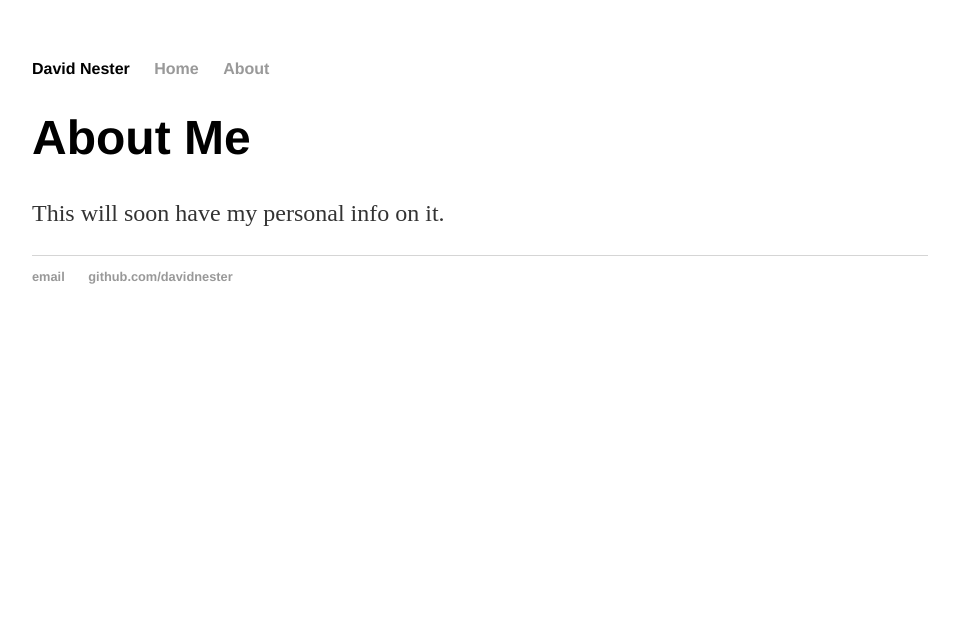
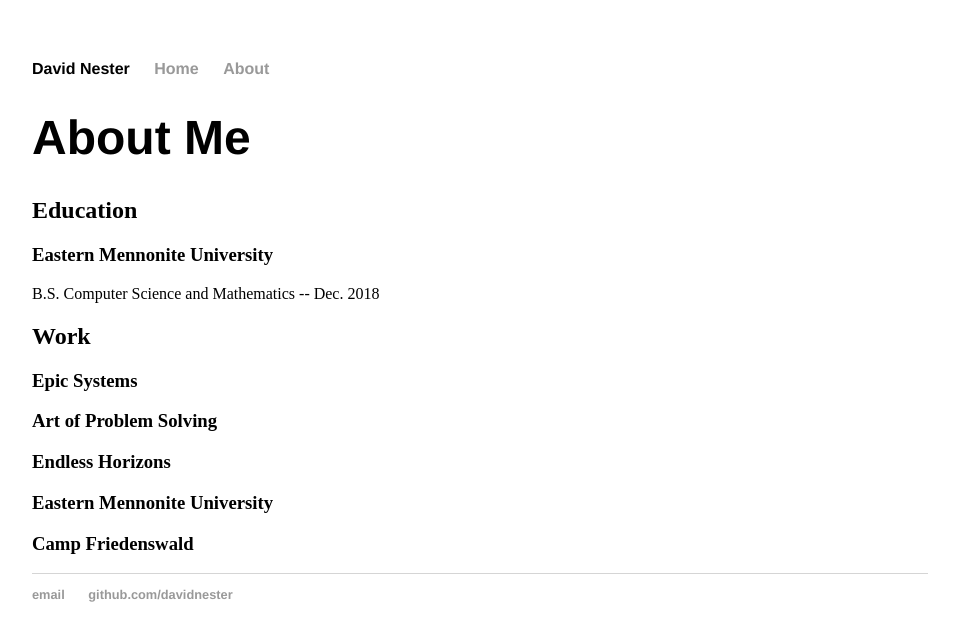
Before and after one commit to DavidNester/DavidNester.github.io, a Jekyll site: the page built from about/index.html, in a window 1280 px wide. Shown: the top 641 px of the page, without its empty margins (160-1119 px from the left). Built offline with Jekyll 4.4.1, drawn with Linux system fonts in a browser that asks for light colours.

Commit message:
update about

```diff
--- a/about/index.html
+++ b/about/index.html
@@ -5,5 +5,13 @@
 
 <div class="blurb">
 	<h1>About Me</h1>
-	<p>This will soon have my personal info on it.</p>
+	<h2>Education</h2>
+	<h3>Eastern Mennonite University</h3>
+	B.S. Computer Science and Mathematics -- Dec. 2018
+	<h2>Work</h2>
+	<h3>Epic Systems</h3>
+	<h3>Art of Problem Solving</h3>
+	<h3>Endless Horizons</h3>
+	<h3>Eastern Mennonite University</h3>
+	<h3>Camp Friedenswald</h3>
 </div><!-- /.blurb -->
```
